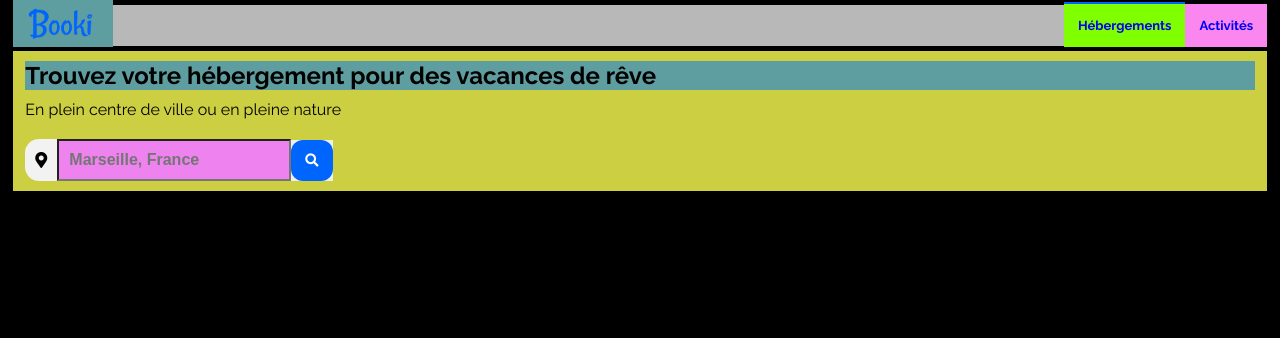
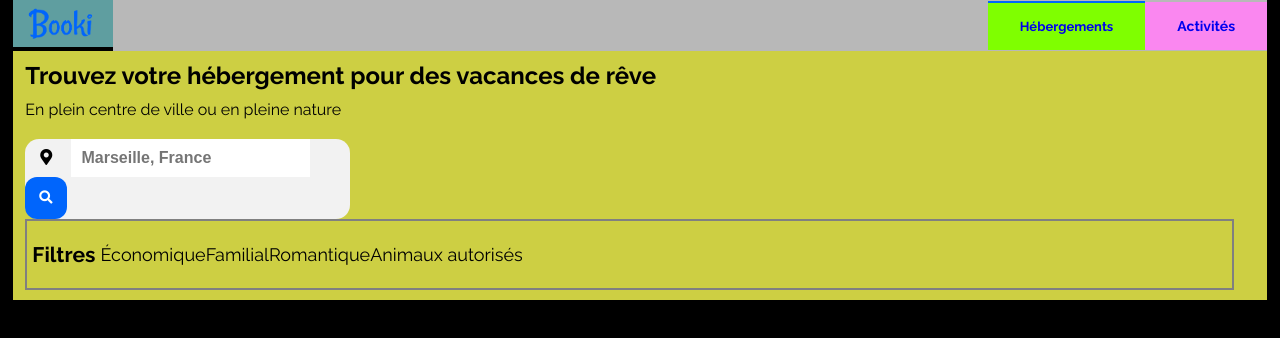
Before and after one commit to Alex-Web-Dev0/Booki_V2, a plain HTML site: page index.html in a window 1280 px wide. Drawn offline with Linux system fonts and the light colour scheme; files whose address does not match are found by name.

Commit message:
Update 1 : debut du filre du recherche

```diff
--- a/index.html
+++ b/index.html
@@ -41,12 +41,17 @@
             <form class="research-box">
                 <span class="box-location">
                     <i class="fas fa-map-marker-alt"></i>
-                </span>
-                    <input type="text" placeholder="Marseille, France" class="research-bar">
-                        <button class="button-result">
-                            <i class="fas fa-search"></i>
-                        </button>
+                        <input type="text" placeholder="Marseille, France" class="research-bar">
+                            <button class="button-result">
+                                <i class="fas fa-search"></i>
+                            </button></span>
             </form>
+            <div class="filter">
+                <h3 class="filter-container">Filtres</h3>
+                    <div class="economy">Économique</div>
+                    <div class="family">Familial</div>
+                    <div class="romance">Romantique</div>
+                    <div class="friendly-animals">Animaux autorisés</div></div>
         </section>
     </main>
 </body>
--- a/style.css
+++ b/style.css
@@ -9,10 +9,7 @@ body {
 
 /* Début Header */
 header {
-width: 100%;
-margin: auto;
-min-width: 320px;
-max-width: 1440px;
+width: auto;
 display: flex;
 justify-content: center;
 }
@@ -20,59 +17,32 @@ justify-content: center;
 img {
  background-color: cadetblue;
  width: 100px;
- padding: 0;
 }
+
 
 .navbar {
 background-color: rgb(184, 184, 184);
-width: 100%;
-margin: auto;
-padding-bottom: 10px;
-padding-top: 10px;
+width: 98%;
 display: flex;
+align-items: center;
 justify-content: end;
 }
 
-div.hebergement {
-  width: auto;
-  border-bottom: 2px solid blue;
-}
-
-div.activites{
-  width: auto;
-}
-
-a.hebergement {
+.hebergement {
   background-color: chartreuse;
   text-decoration: none;
   font-weight: 700;
   font-size: 13px;
-  padding: 14px;
+  padding: 16px;
   border-top: 2px solid #0065FC;
 }
 
-a.activites {
+.activites {
   background-color: rgb(250, 135, 240);
   text-decoration: none;
   font-weight: 700;
-  font-size: 13px;
-  padding: 14px;
-}
-
-@media screen and (max-width: 375px) {
-  header {
-    flex-wrap: wrap;
-  }
-
-  .navbar {
-    padding: 16px;
-    justify-content: space-around;
-  }
-
-  a.hebergement {
-    border-bottom: 2px solid #0065FC;
-    border-top: none;
-  }
+  font-size: 14px;
+  padding: 16px;
 }
 /* Fin Header */
 
@@ -100,7 +70,6 @@ main {
     margin-top: 5px;
     margin-bottom: 5px;
     font-weight: bold;
-    background-color: cadetblue;
   }
 
   .subtitle {
@@ -109,46 +78,38 @@ main {
   }
 
   /* Research Box */
-  .research-box {
-    width: 25%;
+  .research-box { /* debut du container */
+    width: 325px;
+    margin-top: 15px;
     display: flex;
-    margin-top: 15px;
   }
 
   .box-location {
-    display: flex;
+    background-color: #F2F2F2;
+    border-radius: 14px 14px 14px 14px;
     align-items: center;
-    max-width: 100%;
-    background-color: #F2F2F2;
-    border-radius: 14px 0 0 14px;
   }
 
-  .fa-map-marker-alt {
+  i { /* icon location */
     width: auto;
-    padding: 10px;
+    padding-left: 15px;
+    padding-right: 15px;
   }
 
-  i {
+  .research-bar { /* Barre de recherche */
     width: auto;
-    padding: 10px;
-  }
-
-  .research-bar {
-    width: 95%;
-    margin: auto;
-    padding: 10px;
-    background-color: violet;
+    padding: 10px 10px;
+    border: none;
     font-weight: 700;
     font-size: 16px;
   }
 
-  /* Search Button */
-  .button-result {
+  .button-result { /* Search Button */
     width: auto;
-    margin: auto;
     border: none;
     padding: 0;
     background-color: none;
+    border-radius: 14px 14px 14px 14px;
   }
 
     .fas.fa-search {
@@ -159,3 +120,58 @@ main {
       background-color: #0065FC;
       border-radius: 12px 12px 12px 12px;
     }
+
+    /* Début du Filtre */
+
+  .filter {
+    width: 98%;
+    display: flex;
+    font-size: 18px;
+    align-items: center;
+    border: 2px solid grey;
+  }
+
+  .filter-container {
+    padding: 0 5px;
+  }
+
+  .economy {
+
+  }
+
+  .family {
+
+  }
+
+  .romance {
+
+  }
+
+  .friendly-animals {
+
+  }
+
+  /* Media Queries */
+  @media screen and (max-width: 425px) {
+    header {
+      flex-wrap: wrap;
+    }
+
+    .navbar {
+      padding: 0 14px;
+      margin: 0;
+      justify-content: center;
+    }
+
+    .hebergement {
+      border-bottom: 2px solid #0065FC;
+      border-top: none;
+      margin: 0;
+      font-size: 12px;
+    }
+
+    .activites {
+      padding: auto;
+      font-size: 12px;
+    }
+  }
```
